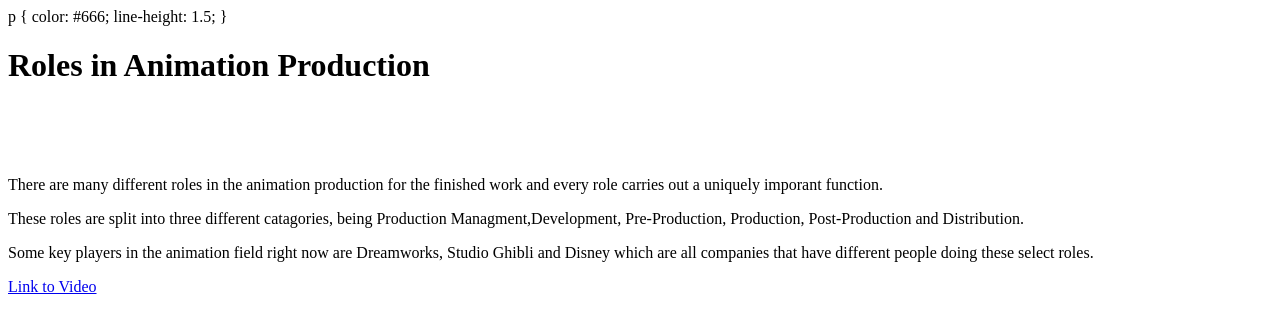
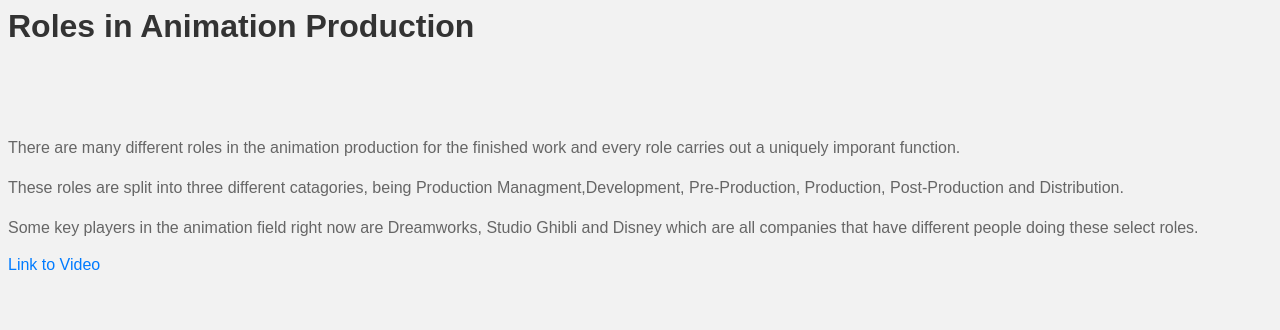
Before and after one commit to leahcamilleri/leahcamilleri.github.io, a plain HTML site: page index.html in a window 1280 px wide. Drawn offline with Linux system fonts and the light colour scheme.

Commit message:
Update index.html

```diff
--- a/index.html
+++ b/index.html
@@ -1,10 +1,30 @@
 <title>Document</title>
 </head>
 <body>
+  <style>
+  body {
+    font-family: Arial, sans-serif;
+    background-color: #f2f2f2;
+  }
+
+  h1 {
+    color: #333;
+  }
+
   p {
-  color: #666;
-  line-height: 1.5;
+    color: #666;
+    line-height: 1.5;
   }
+
+  a {
+    color: #007bff;
+    text-decoration: none;
+  }
+
+  a:hover {
+    text-decoration: underline;
+  }
+</style>
 <h1>Roles in Animation Production</h1>
 <br> <br> <br>
 <p>There are many different roles in the animation production for the finished work and every role carries out a uniquely imporant function.</p>
```
